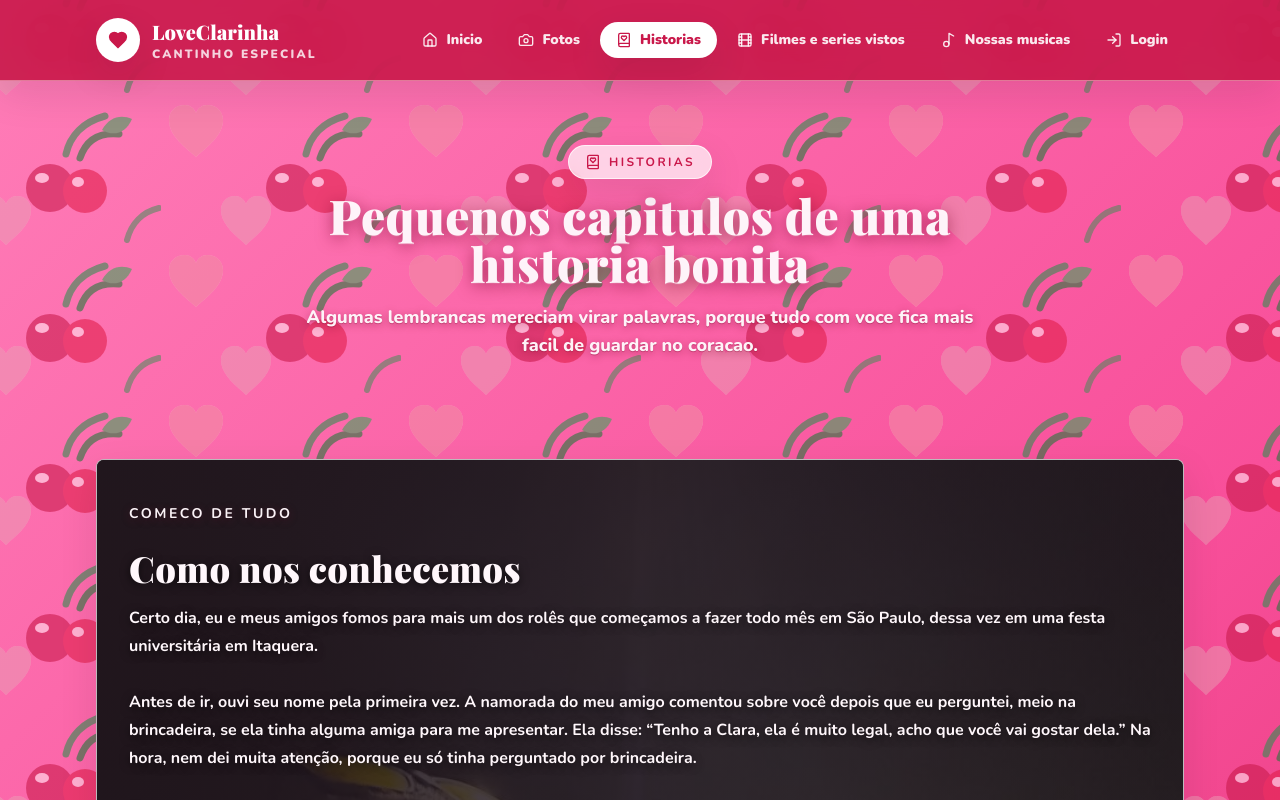
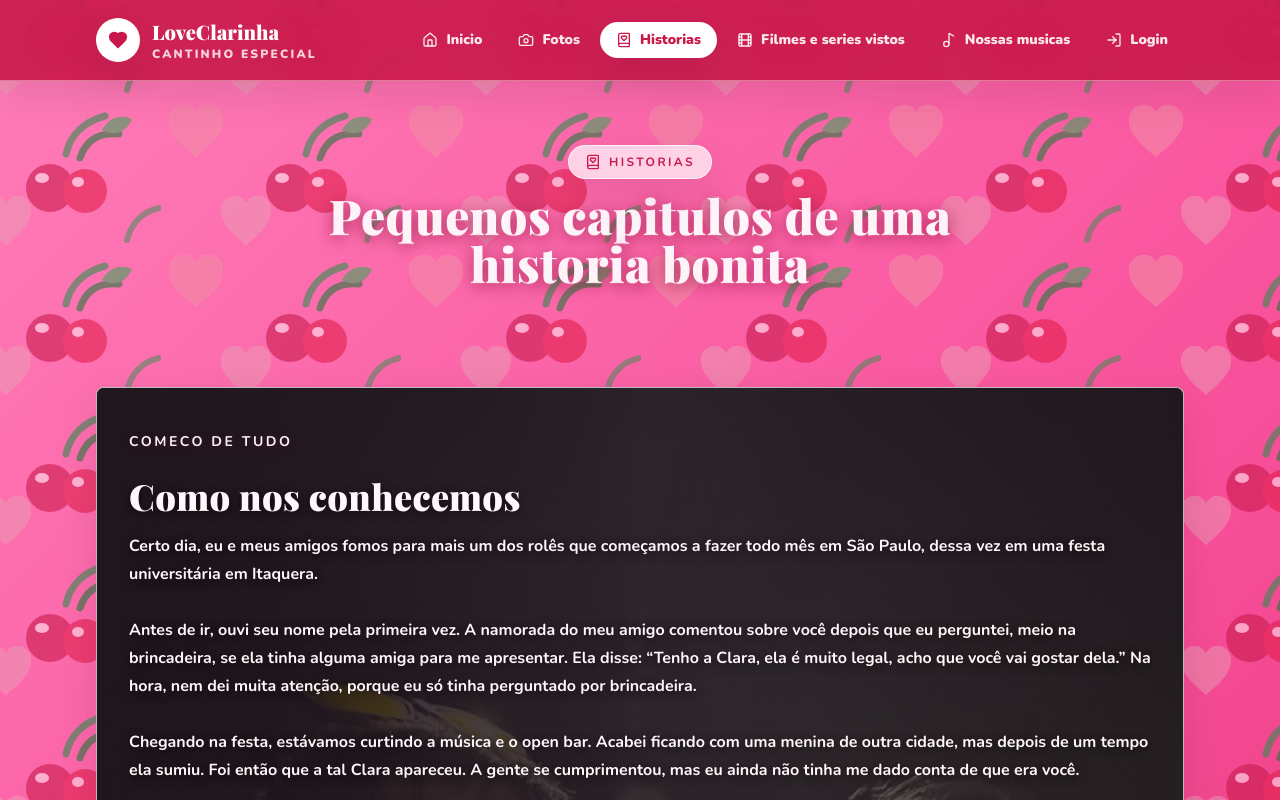
Before and after one commit to JrLagemannDev/LoveClarinha, a React (Vite) app: page /historias in a window 1280 px wide. Shown: the top 800 px of the page. Built offline with nearby package versions, Linux system fonts and the light colour scheme.

Commit message:
Remove subtitulo das historias

```diff
--- a/src/pages/Stories.jsx
+++ b/src/pages/Stories.jsx
@@ -10,7 +10,6 @@ export default function Stories() {
       <SectionHeader
         eyebrow="historias"
         title="Pequenos capitulos de uma historia bonita"
-        description="Algumas lembrancas mereciam virar palavras, porque tudo com voce fica mais facil de guardar no coracao."
         icon={BookHeart}
       />
 
```
